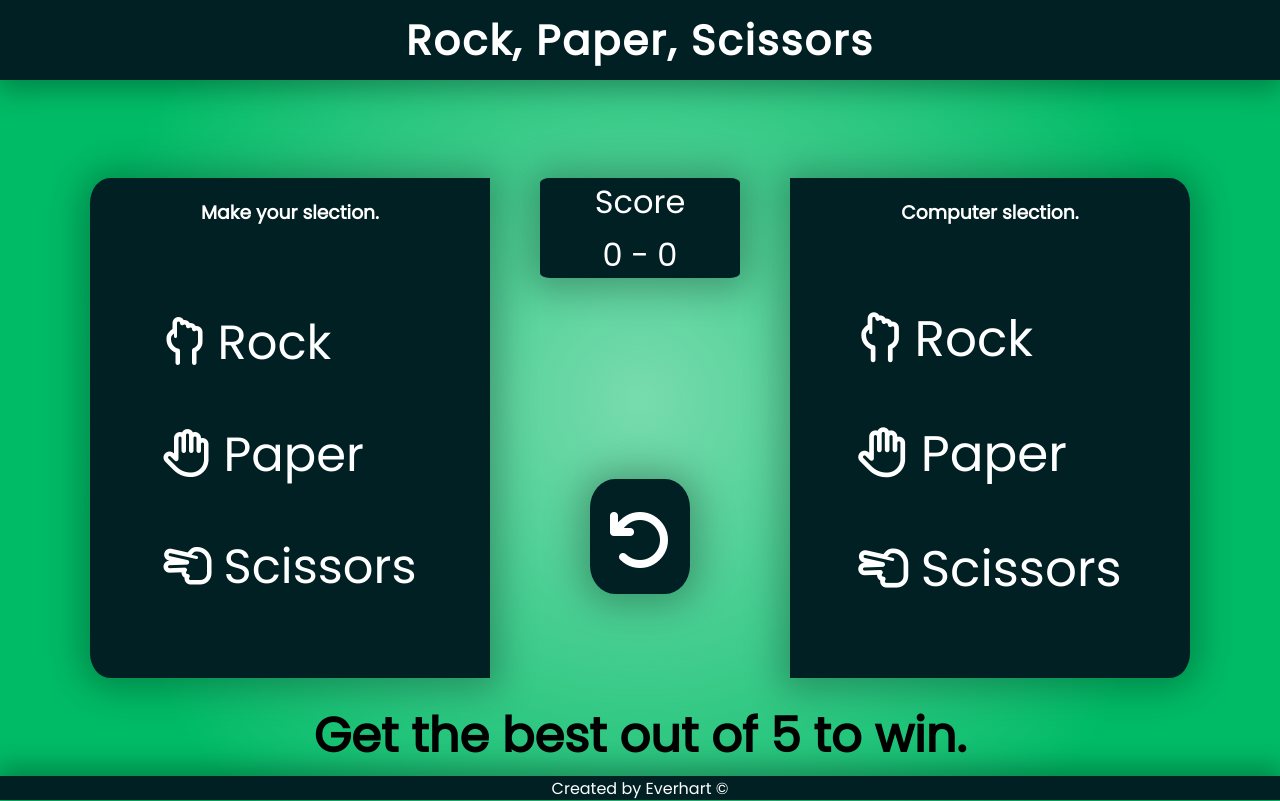
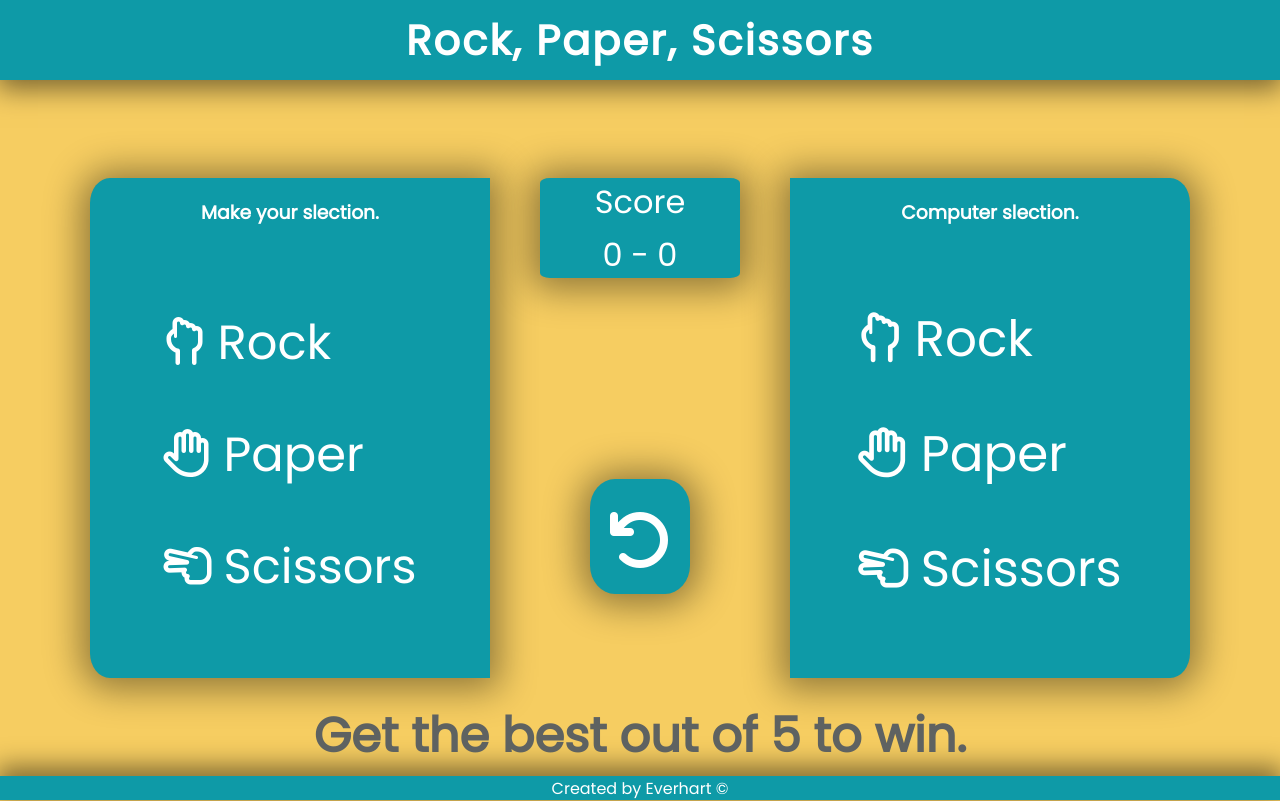
Before and after one commit to Everhart09/RPS, a plain HTML site: page index.html in a window 1280 px wide. Drawn offline with Linux system fonts and the light colour scheme.

Commit message:
Updated style

```diff
--- a/app.js
+++ b/app.js
@@ -43,7 +43,6 @@ function playRound(userSelect, compSelect) {
   if (userScore === 5 || computerScore === 5) {
     return
   }
-
 
   if (userSelect === compSelect) {
 
--- a/styles.css
+++ b/styles.css
@@ -6,7 +6,7 @@
 
 body {
   height: 100vh;
-  background: radial-gradient(circle, rgba(0, 187, 102, 0.53) 0%, rgba(0, 187, 102, 1) 75%);
+  background: #f6cd61;
 }
 
 header {
@@ -15,11 +15,11 @@ header {
   justify-content: center;
   font-size: 1.3em;
   margin-top: auto;
-  background-color: rgb(0, 32, 36);
+  background-color: #0e9aa7;
   color: white;
   height: 10vh;
   align-items: center;
-  box-shadow: 0px 6px 26px 3px rgba(0, 0, 0, 0.3);
+  box-shadow: 0px 6px 26px 3px rgba(0, 0, 0, 0.507);
 }
 
 header:hover {
@@ -55,10 +55,10 @@ footer {
   justify-content: center;
   align-items: center;
   height: 3vh;
-  background-color: rgb(0, 32, 36);
+  background-color: #0e9aa7;
   margin-top: auto;
   color: white;
-  box-shadow: 0px -6px 26px 3px rgba(0, 0, 0, 0.3);
+  box-shadow: 0px -6px 26px 3px rgba(0, 0, 0, 0.507);
 }
 
 .choice-box {
@@ -70,12 +70,12 @@ footer {
   display: flex;
   flex-direction: column;
   align-items: center;
-  background-color: rgb(0, 32, 36);
+  background-color: #0e9aa7;
   width: 400px;
   height: 500px;
   border-bottom-left-radius: 5%;
   border-top-left-radius: 5%;
-  box-shadow: 0px 2px 36px 9px rgba(0, 0, 0, 0.274);
+  box-shadow: 0px 2px 36px 9px rgba(0, 0, 0, 0.417);
 }
 
 .p-header {
@@ -112,9 +112,9 @@ footer {
   align-self: flex-start;
   width: 200px;
   height: 100px;
-  background-color: rgb(0, 32, 36);
+  background-color: #0e9aa7;
   color: white;
-  box-shadow: 0px 2px 36px 9px rgba(0, 0, 0, 0.274);
+  box-shadow: 0px 2px 36px 9px rgba(0, 0, 0, 0.417);
   font-size: 2em;
   border-radius: 5%;
 }
@@ -141,9 +141,9 @@ footer {
   align-self: flex-end;
   width: 100px;
   height: 100px;
-  background-color: rgb(0, 32, 36);
+  background-color: #0e9aa7;
   color: white;
-  box-shadow: 0px 2px 36px 9px rgba(0, 0, 0, 0.274);
+  box-shadow: 0px 2px 36px 9px rgba(0, 0, 0, 0.417);
   font-size: 2em;
   border-radius: 5%;
   margin-top: 200px;
@@ -172,12 +172,12 @@ footer {
   display: flex;
   flex-direction: column;
   align-items: center;
-  background-color: rgb(0, 32, 36);
+  background-color: #0e9aa7;
   width: 400px;
   height: 500px;
   border-bottom-right-radius: 5%;
   border-top-right-radius: 5%;
-  box-shadow: 0px 2px 36px 9px rgba(0, 0, 0, 0.274);
+  box-shadow: 0px 2px 36px 9px rgba(0, 0, 0, 0.417);
 }
 
 .c-header {
@@ -202,12 +202,19 @@ footer {
 
 #game-win {
   display: none;
+  color: #5e6261;
 }
 
 #game-lose {
   display: none;
+  color: #5e6261;
 }
 
 #game-tie {
   display: none;
+  color: #5e6261;
 }
+
+.how-to {
+  color: #5e6261;
+}
```
